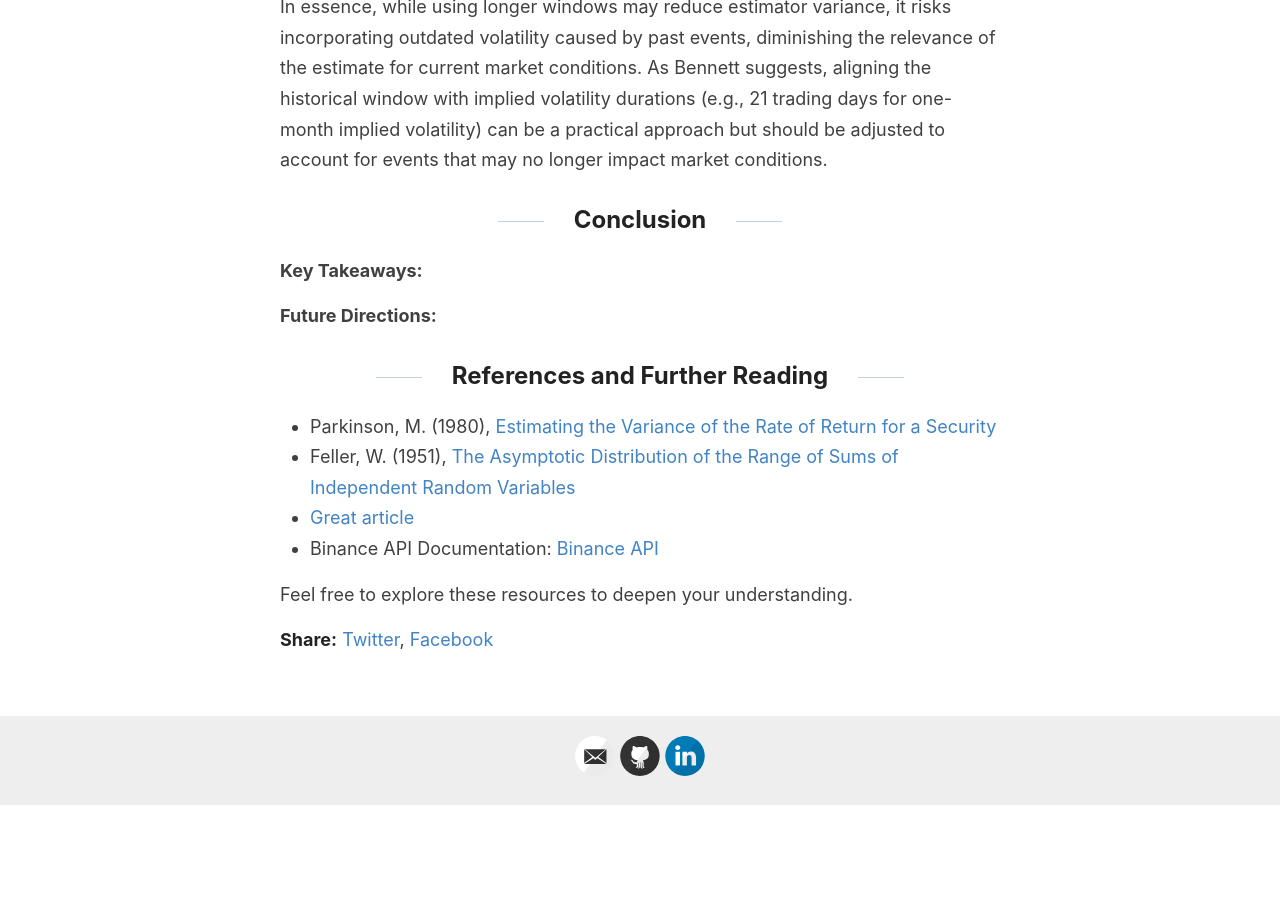
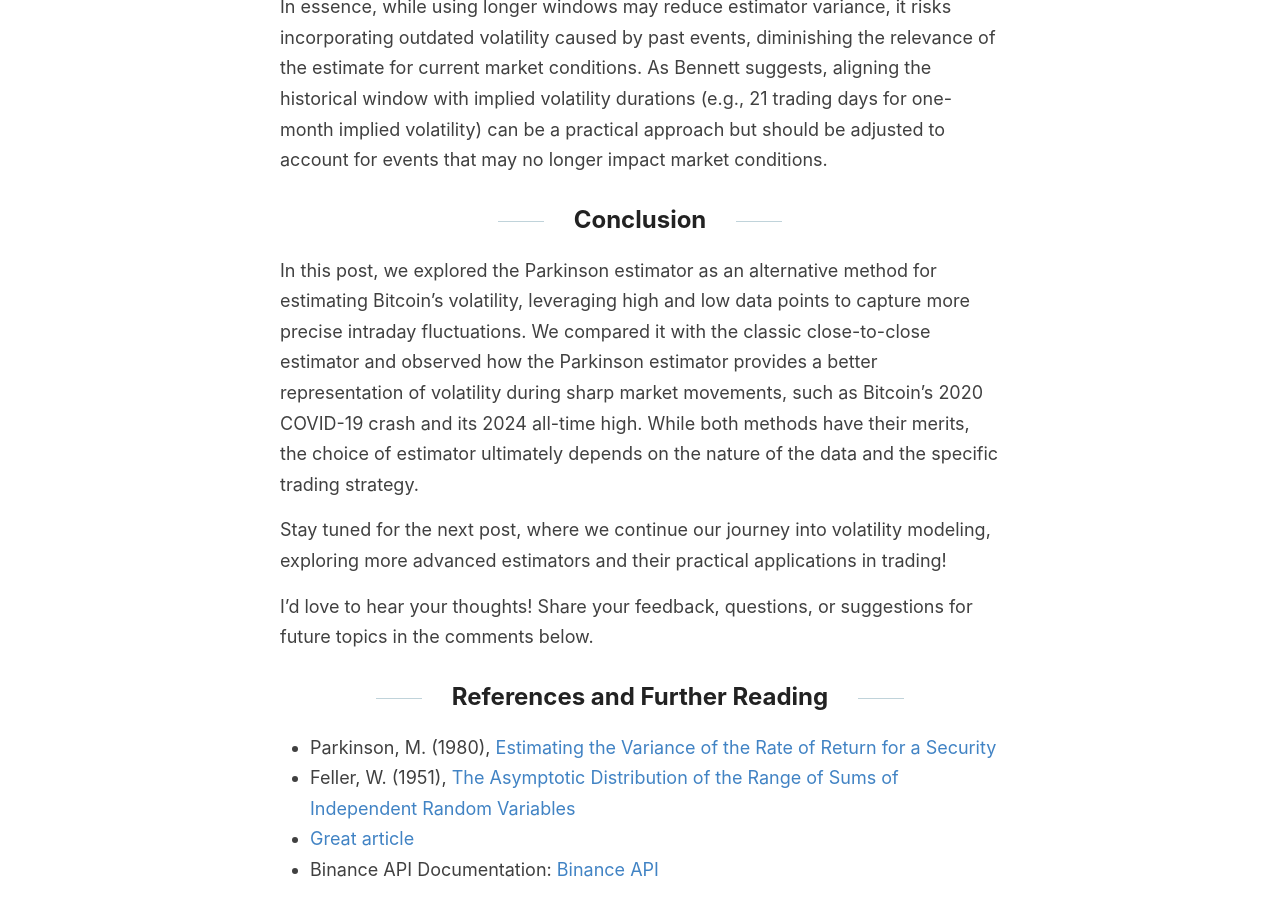
Before and after one commit to Zaltarba/blog, a Jekyll site: the page built from _posts/2024-09-27-BitcoinVolatility-3.md, in a window 1280 px wide and 900 px high, scrolled down 15245 px. Built offline with Jekyll 4.4.1, drawn with Linux system fonts in a browser that asks for light colours; formulas are drawn with MathJax 3; comment, search, counter and statistics services are not loaded; before the commit the page ends 16050 px from its top, so only the background shows below that.

Commit message:
Update 2024-09-27-BitcoinVolatility-3.md

```diff
--- a/_posts/2024-09-27-BitcoinVolatility-3.md
+++ b/_posts/2024-09-27-BitcoinVolatility-3.md
@@ -391,9 +391,11 @@ In essence, while using longer windows may reduce estimator variance, it risks i
 
 ## Conclusion
 
-**Key Takeaways:**
+In this post, we explored the Parkinson estimator as an alternative method for estimating Bitcoin's volatility, leveraging high and low data points to capture more precise intraday fluctuations. We compared it with the classic close-to-close estimator and observed how the Parkinson estimator provides a better representation of volatility during sharp market movements, such as Bitcoin's 2020 COVID-19 crash and its 2024 all-time high. While both methods have their merits, the choice of estimator ultimately depends on the nature of the data and the specific trading strategy.
 
-**Future Directions:**
+Stay tuned for the next post, where we continue our journey into volatility modeling, exploring more advanced estimators and their practical applications in trading!
+
+I’d love to hear your thoughts! Share your feedback, questions, or suggestions for future topics in the comments below.
 
 ## References and Further Reading
 
```
